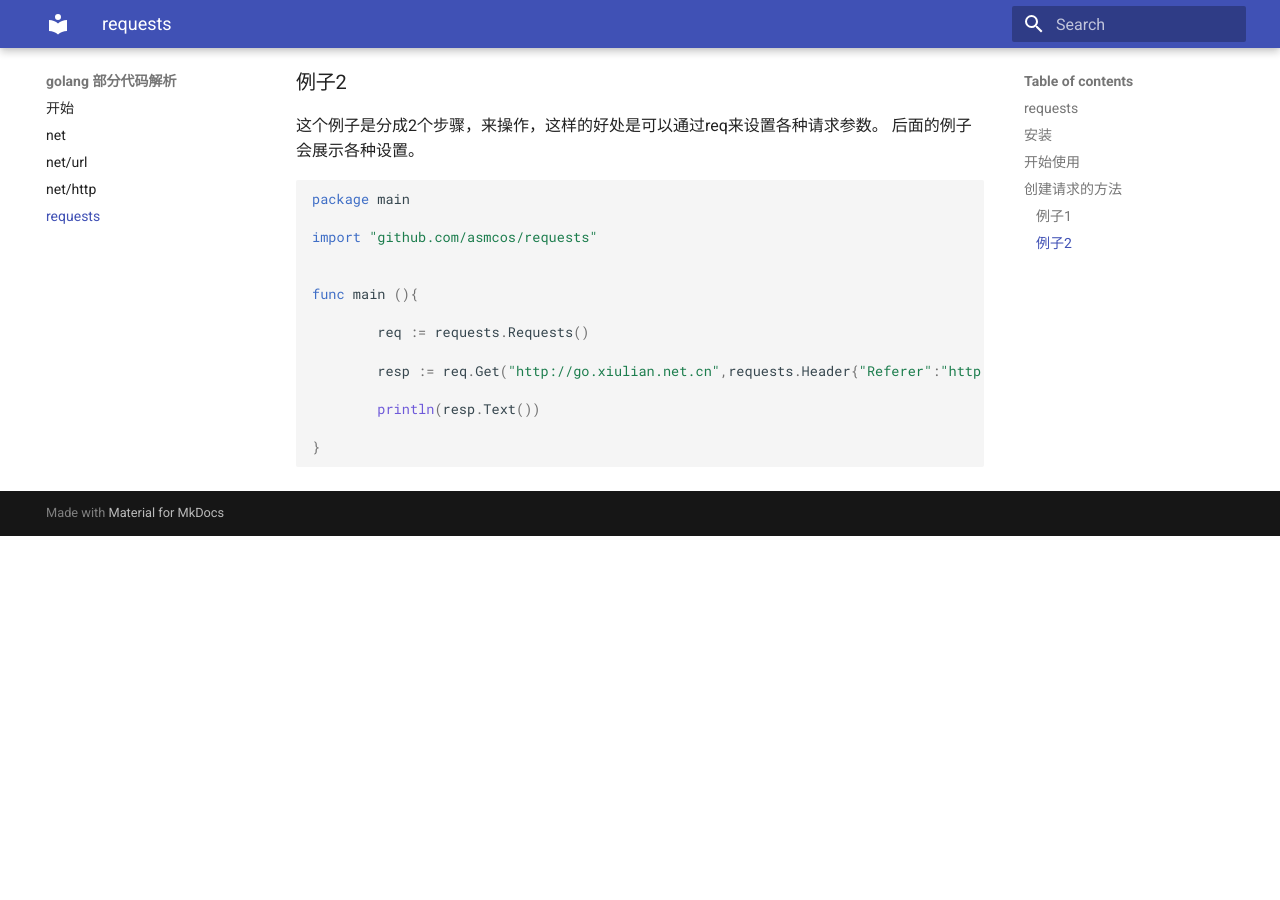
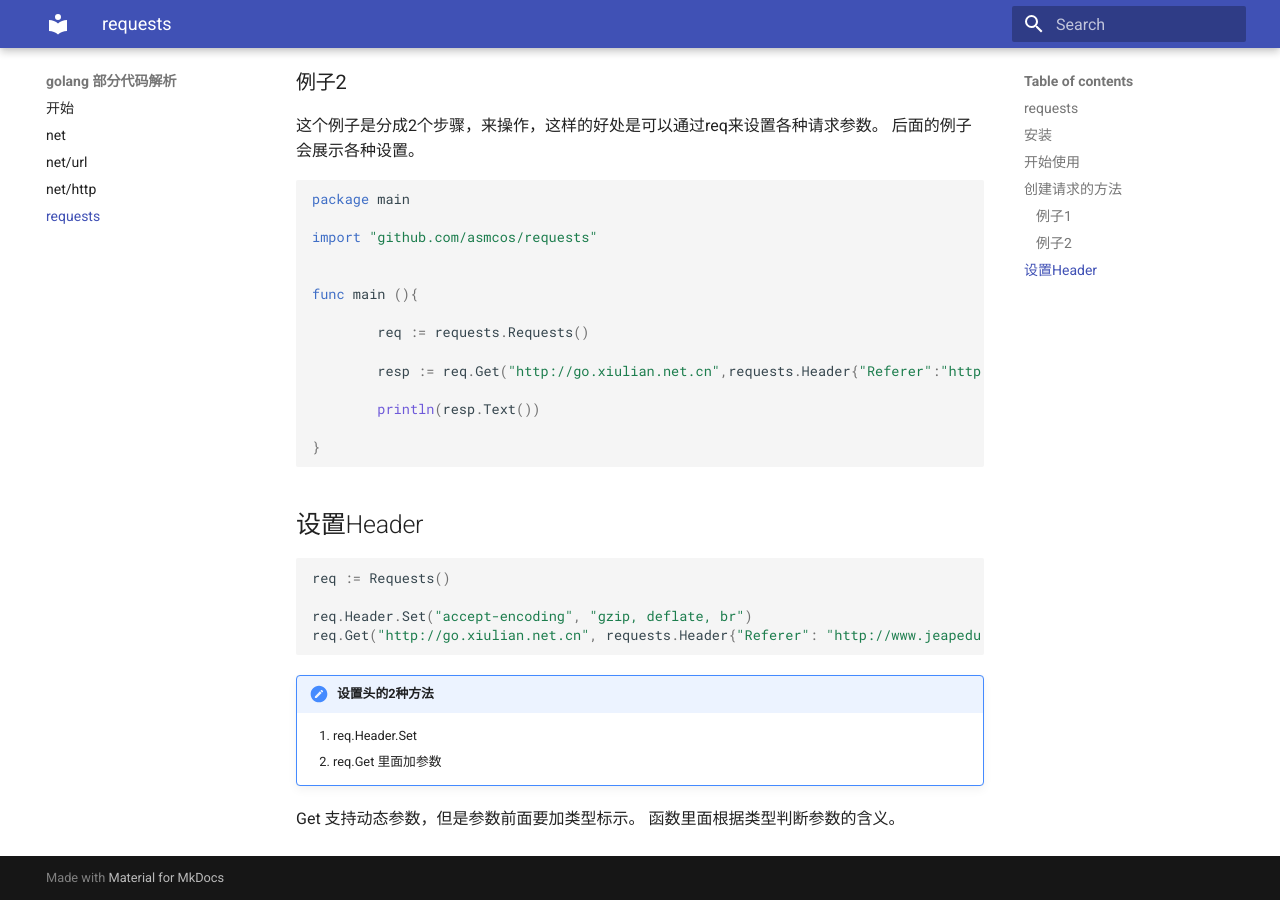
Before and after one commit to asmcos/goexample, an MkDocs documentation site: the page built from docs/requests.md, in a window 1280 px wide and 900 px high, scrolled down 1617 px. Built offline with MkDocs 1.6.1 and Material for MkDocs 9.7.7, drawn with Linux system fonts in a browser that asks for light colours; old or Windows-style settings are respelled for this version of MkDocs; before the commit the page ends 2153 px from its top, so only the background shows below that.

Commit message:
增加Header说明的例子

````diff
--- a/docs/requests.md
+++ b/docs/requests.md
@@ -95,3 +95,19 @@ func main (){
 
 }
 ```
+
+## 设置Header
+
+```
+req := Requests()
+
+req.Header.Set("accept-encoding", "gzip, deflate, br")
+req.Get("http://go.xiulian.net.cn", requests.Header{"Referer": "http://www.jeapedu.com"})
+```
+
+!!! 设置头的2种方法
+    1. req.Header.Set
+    2. req.Get 里面加参数
+
+Get 支持动态参数，但是参数前面要加类型标示。
+函数里面根据类型判断参数的含义。
````
